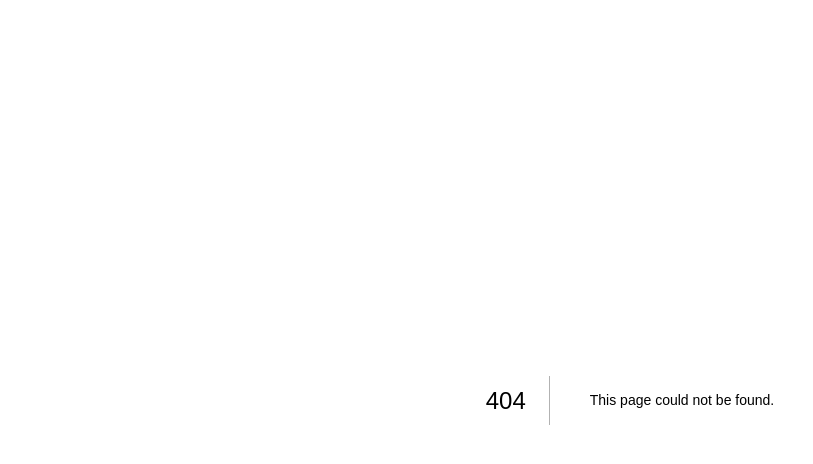
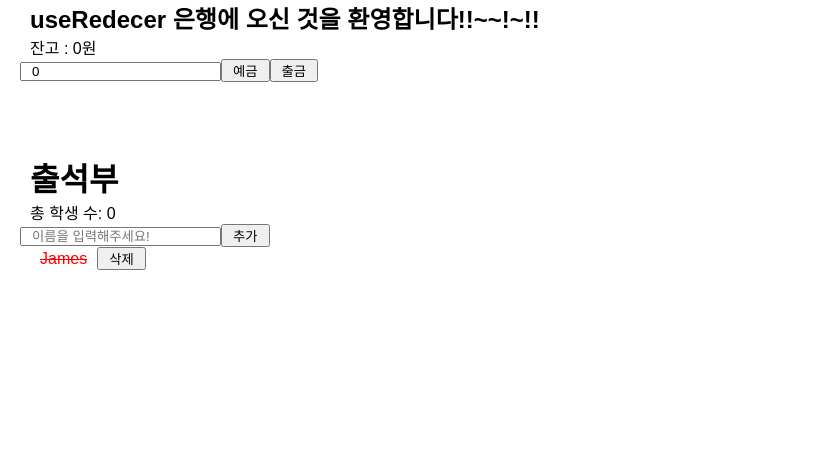
Before and after one commit to hyeun427/React-Hooks, a Next.js app: page /useReducer in a window 1280 px wide. Before the commit this address had no page. Shown: the top 464 px of the page, without its empty margins (0-813 px from the left). Built offline with nearby package versions, Linux system fonts and the light colour scheme.

Commit message:
useReducer

```diff
--- a/pages/index.js
+++ b/pages/index.js
@@ -51,6 +51,10 @@ export default function Home() {
     router.push("/reactMemo");
   };
 
+  const onClickUseReducer = () => {
+    router.push("/useReducer");
+  };
+
   return (
     <Wrapper>
       <Button onClick={onClickState}>useState로 출발🐤</Button>
@@ -60,6 +64,7 @@ export default function Home() {
       <Button onClick={onClickMemo}>useMemo로 출발🎁</Button>
       <Button onClick={onClickCallback}>useCallback으로 출발👻</Button>
       <Button onClick={onClickReactMemo}>React.memo로 출발🥶</Button>
+      <Button onClick={onClickUseReducer}>useReducer로 출발🐶</Button>
     </Wrapper>
   );
 }
--- /dev/null
+++ b/pages/useReducer/index.js
@@ -0,0 +1,15 @@
+import UseReducerCompo1 from "../../src/8.useReducer/1";
+import UseReducerCompo2 from "../../src/8.useReducer/2";
+
+export default function UseStatePage() {
+  return (
+    <>
+      <UseReducerCompo1 />
+      <br />
+      <br />
+      <br />
+      <br />
+      <UseReducerCompo2 />
+    </>
+  );
+}
--- /dev/null
+++ b/src/8.useReducer/1/index.js
@@ -0,0 +1,55 @@
+import { useReducer, useState } from "react";
+
+// redecer - state를 업데이트 해주는 역할
+// dispatch - state 업데이트를 위한 요구
+// action - 요구의 내용
+
+const ACTION_TYPES = {
+  deposit: "deposit",
+  withdraw: "withdraw",
+};
+
+const reducer = (state, action) => {
+  // 일반적으로 action안의 type에 따라서 다르게 state를 업데이트를 해주어야
+  // 할 경우가 많기 때문에 if..else문이나 switch문을 쓴다.
+  switch (action.type) {
+    case ACTION_TYPES.deposit:
+      return state + action.payload;
+    case ACTION_TYPES.withdraw:
+      return state - action.payload;
+    default:
+      return state;
+  }
+};
+
+export default function UseReducerCompo1() {
+  const [number, setNumber] = useState(0);
+  const [money, dispatch] = useReducer(reducer, 0);
+
+  return (
+    <div>
+      <h2>useRedecer 은행에 오신 것을 환영합니다!!~~!~!!</h2>
+      <p>잔고 : {money}원</p>
+      <input
+        type="number"
+        value={number}
+        onChange={(event) => setNumber(parseInt(event.target.value))}
+        step="1000"
+      />
+      <button
+        onClick={() => {
+          dispatch({ type: ACTION_TYPES.deposit, payload: number });
+        }}
+      >
+        예금
+      </button>
+      <button
+        onClick={() => {
+          dispatch({ type: ACTION_TYPES.withdraw, payload: number });
+        }}
+      >
+        출금
+      </button>
+    </div>
+  );
+}
--- /dev/null
+++ b/src/8.useReducer/2/index.js
@@ -0,0 +1,84 @@
+import { useReducer, useState } from "react";
+import Student from "./student";
+
+const reducer = (state, action) => {
+  switch (action.type) {
+    case "add-student":
+      const name = action.payload.name;
+      const newStudent = {
+        id: Date.now(),
+        name,
+        inHere: true,
+      };
+      return {
+        count: state.count + 1,
+        students: [...state.students, newStudent],
+      };
+    case "delete-student":
+      return {
+        count: state.count - 1,
+        students: state.students.filter(
+          (student) => student.id !== action.payload.id
+        ),
+      };
+    case "mark-student":
+      return {
+        count: state.count,
+        students: state.students.map((student) => {
+          if (student.id === action.payload.id) {
+            return { ...student, isHere: !student.isHere };
+          }
+          return student;
+        }),
+      };
+    default:
+      return state;
+  }
+};
+
+const initialState = {
+  count: 0,
+  students: [
+    {
+      id: Date.now,
+      name: "James",
+      isHere: true,
+    },
+  ],
+};
+
+export default function UseReducerCompo2() {
+  const [name, setName] = useState("");
+  const [studentsInfo, dispatch] = useReducer(reducer, initialState);
+
+  return (
+    <div>
+      <h1>출석부</h1>
+      <p>총 학생 수: {studentsInfo.count}</p>
+      <input
+        type="text"
+        placeholder="이름을 입력해주세요!"
+        value={name}
+        onChange={(event) => setName(event.target.value)}
+      />
+      <button
+        onClick={() => {
+          dispatch({ type: "add-student", payload: { name } });
+        }}
+      >
+        추가
+      </button>
+      {studentsInfo.students.map((student) => {
+        return (
+          <Student
+            key={student.id}
+            name={student.name}
+            dispatch={dispatch}
+            id={student.id}
+            isHere={student.isHere}
+          />
+        );
+      })}
+    </div>
+  );
+}
--- /dev/null
+++ b/src/8.useReducer/2/student.js
@@ -0,0 +1,24 @@
+export default function Student({ name, dispatch, id, isHere }) {
+  return (
+    <div>
+      <span
+        style={{
+          textDecoration: isHere ? "line-through" : "none",
+          color: isHere ? "red" : "gray",
+        }}
+        onClick={() => {
+          dispatch({ type: "mark-student", payload: { id } });
+        }}
+      >
+        {name}
+      </span>
+      <button
+        onClick={() => {
+          dispatch({ type: "delete-student", payload: { id } });
+        }}
+      >
+        삭제
+      </button>
+    </div>
+  );
+}
```
